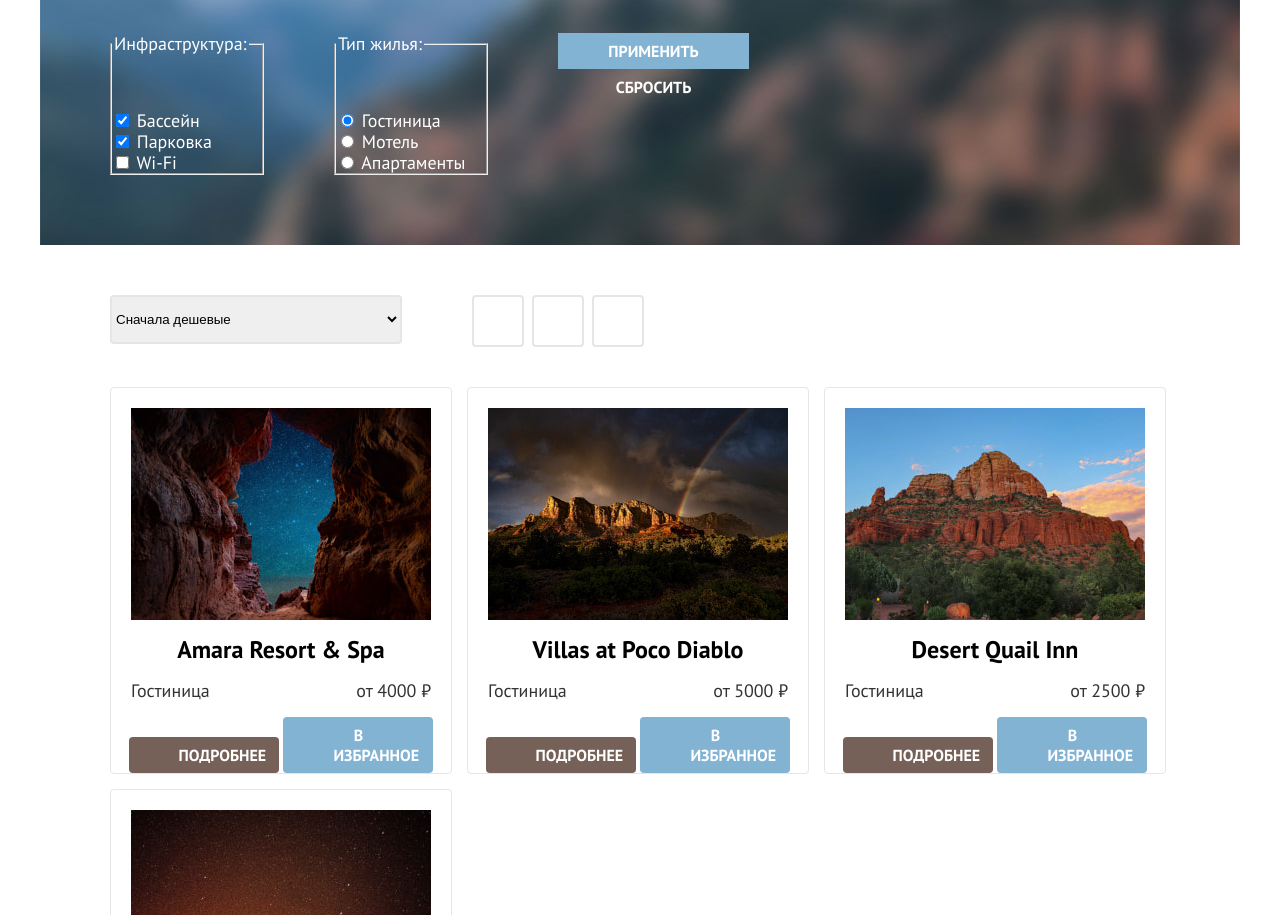
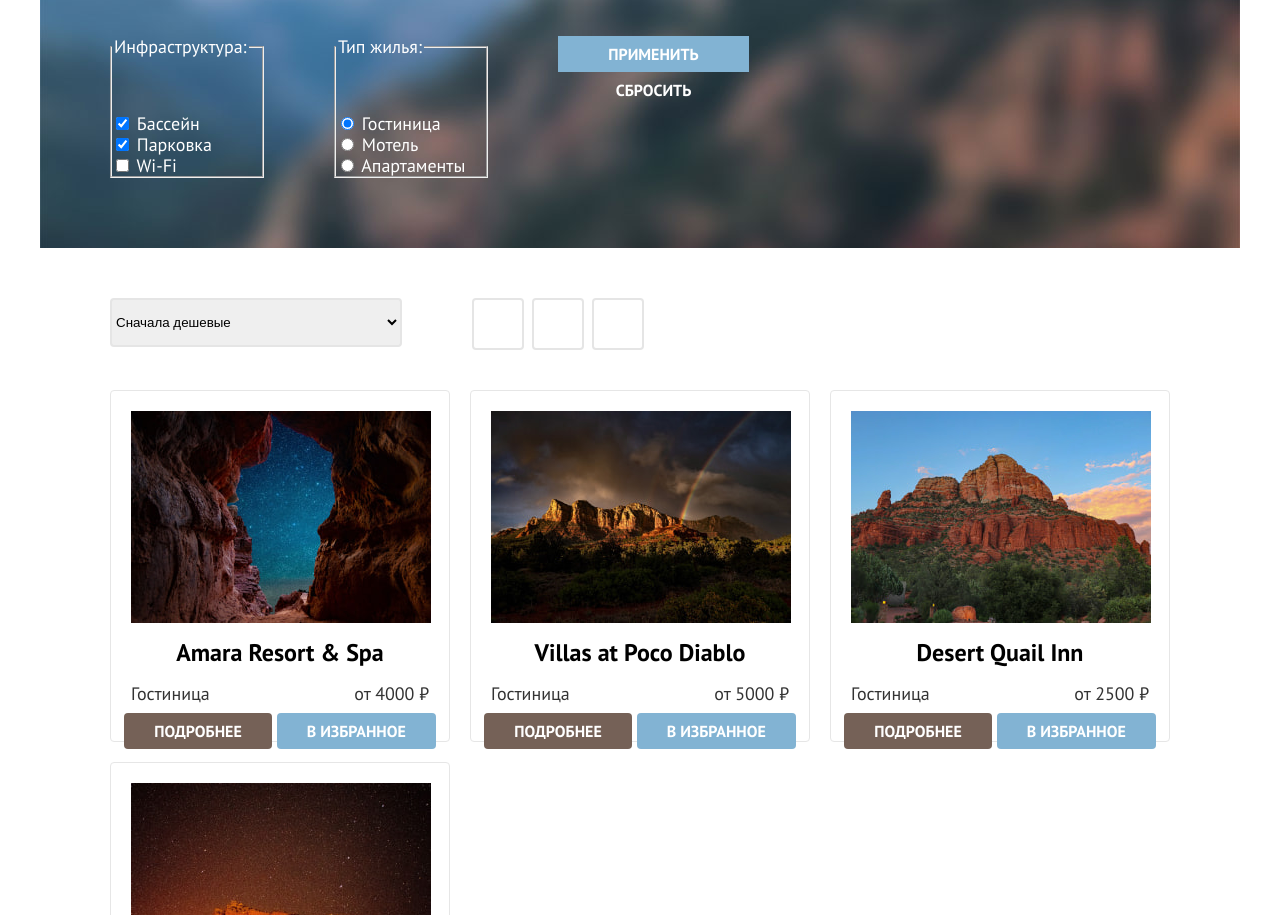
Before and after one commit to htmlacademy-htmlcss/2121259-sedona-35, a plain HTML site: page catalog.html in a window 1280 px wide. Shown: the part 211-1126 px from the top of the page. Drawn offline with Linux system fonts and the light colour scheme.

Commit message:
Построил мелкую сетку на гридах на странице каталога

```diff
--- a/catalog.html
+++ b/catalog.html
@@ -151,6 +151,7 @@
             </div>
           </form>
         </section>
+        <div class="wrapper-iner-list">
           <div class="wrapper-select">
             <select class="select-control" aria-label="Сортировка">
               <option value="cheap">Сначала дешевые</option>
@@ -184,7 +185,9 @@
                 <p class="appartament-card-price">от 4000 ₽</p>
               </div>
               <a class="appartament-card-button button" href="#">Подробнее</a>
-            <a class="appartament-card-button-favorites button">В избранное</a>
+              <a class="appartament-card-button-favorites button"
+                >В избранное</a
+              >
             </li>
             <li class="appartament-card">
               <a class="appartament-card-link" href="#">
@@ -279,6 +282,7 @@
               <a class="pagination-link" href="#">10</a>
             </li>
           </ul>
+        </div>
       </section>
       <section class="subscription-catalog">
         <div class="subscription-catalog-container">
--- a/styles/styles.css
+++ b/styles/styles.css
@@ -192,14 +192,10 @@ body {
   background-image: url("../images/background-subscribe.jpg");
   text-align: center;
   background-size: 100% auto;
+  padding: 96px 258px 104px 258px;
 }
 
 .subscription-form {
-  padding: 0;
-  margin: 0;
-  display: flex;
-  margin-left: 258px;
-  padding-bottom: 104px;
 }
 
 .subscription h2 {
@@ -207,7 +203,6 @@ body {
   line-height: 36px;
   text-transform: uppercase;
   margin: 0;
-  padding-top: 96px;
   margin-bottom: 20px;
 }
 
@@ -241,25 +236,26 @@ body {
   background-image: url("../images/background-filter.jpg");
   background-repeat: no-repeat;
   background-size: 100% auto;
+  padding-left: 70px;
+  padding-top: 35px;
+  padding-bottom: 70px;
 }
 
 .inner-header-title {
   font-size: 60px;
   line-height: 78px;
   margin: 0;
-  padding-left: 70px;
-  padding-top: 35px;
 }
 
 .appartament-list {
   background-color: #ffffff;
-  display: flex;
-  justify-content: flex-start;
-  flex-wrap: wrap;
+  display: grid;
+  grid-template-columns: 340px 340px 340px;
+  gap: 20px 20px;
   width: 1060px;
   padding: 0;
-  padding-bottom: 80px;
   margin: 0 auto;
+  margin-bottom: 80px;
   list-style: none;
 }
 
@@ -300,43 +296,31 @@ body {
   border: 1px solid #e6e6e6;
   border-radius: 4px;
   padding: 0;
-  margin-right: 15px;
-  margin-bottom: 15px;
   text-align: center;
-  width: 340px;
 }
 
 .appartament-card-button {
   background-color: #756157;
   color: #ffffff;
   border-radius: 4px;
-  padding: 8px 50px;
-  width: 50px;
-}
-
-.appartament-card:nth-child(3n) {
-  margin-right: 0;
 }
 
 .appartament-card-button-favorites {
   background-color: #82b3d3;
   border-radius: 4px;
-  padding: 8px 50px;
-  width: 50px;
 }
 
 .appartament-card-image {
-  margin-top: 20px;
-  margin-left: 20px;
-  margin-right: 20px;
+  display: block;
+  padding: 20px;
+  padding-bottom: 16px;
 }
 
 .pagination {
   background: #ffffff;
   display: flex;
-  padding: 0px;
+  padding: 0;
   margin: 0;
-  margin-left: 70px;
   list-style: none;
 }
 
@@ -391,11 +375,10 @@ body {
   text-transform: uppercase;
   font-size: 16px;
   line-height: 20px;
-  padding: 8px 50px;
+  padding: 8px 30px;
   text-decoration: none;
   border: none;
   text-align: center;
-  display: inline-block;
 }
 
 .button-filter {
@@ -473,8 +456,8 @@ html {
   margin: 0;
   padding: 0;
   list-style-type: none;
-  margin-left: 70px;
   margin-bottom: 40px;
+  margin-top: 8px;
 }
 
 .breadcrumbs-item {
@@ -485,7 +468,6 @@ html {
   display: flex;
   margin: 0;
   padding: 0;
-  margin-left: 70px;
 }
 
 .main-inner {
@@ -504,17 +486,12 @@ html {
   margin-right: 70px;
   padding-top: 40p;
   padding-top: 56px;
-  margin-bottom: 70px;
 }
 
 .catalog-filter-list {
   list-style: none;
   padding: 0;
   margin: 0;
-}
-
-li img {
-  display: block;
 }
 
 .hero img {
@@ -552,7 +529,7 @@ li img {
 
 .wrapper-select {
   display: flex;
-  margin: 50px 70px 40px 70px;
+  margin-bottom: 40px;
 }
 
 .select-control {
@@ -584,7 +561,6 @@ li img {
   font-size: 24px;
   line-height: 28px;
   font-weight: 700;
-  margin-top: 16px;
   margin-bottom: 16px;
 }
 
@@ -611,3 +587,25 @@ li img {
 .subscription-catalog-container {
   padding-top: 96px;
 }
+
+.footer-link {
+  width: 350px;
+}
+
+.main-header-logo {
+  width: 140px;
+  height: 61px;
+  display: inline-block;
+}
+
+.logo {
+  position: absolute;
+}
+
+.description-images {
+  display: block;
+}
+
+.wrapper-iner-list {
+  padding: 50px 70px 60px 70px;
+}
```
Also changed, not shown: index.html (+4 -0 lines). Lines whose indentation alone changed are shown as unchanged.
